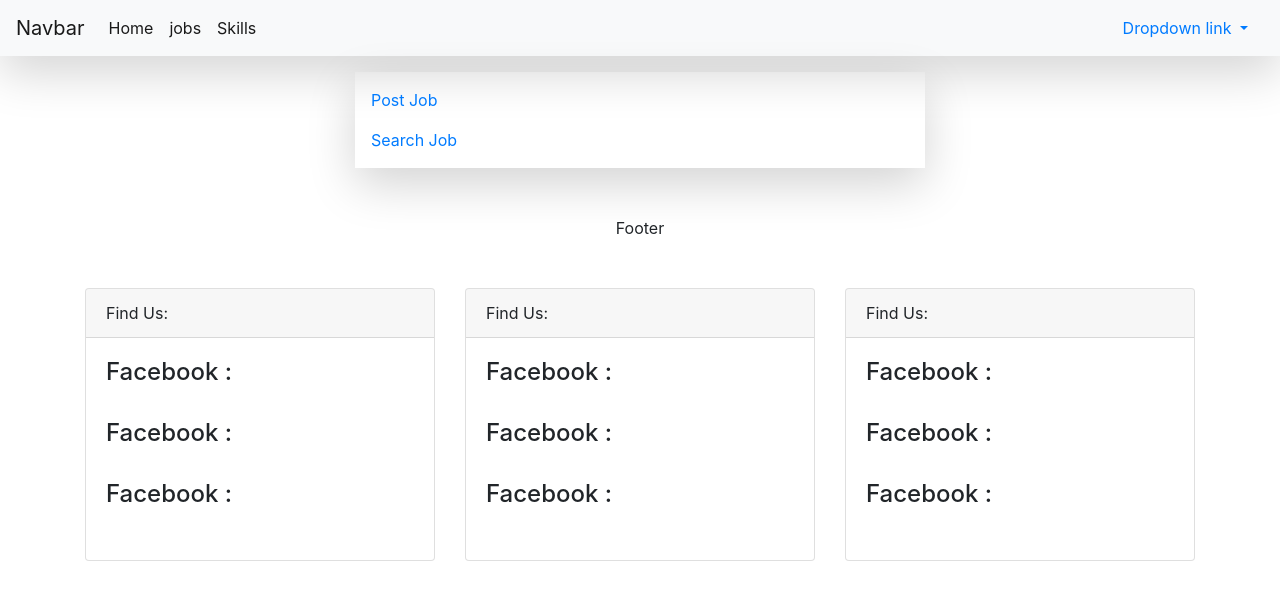
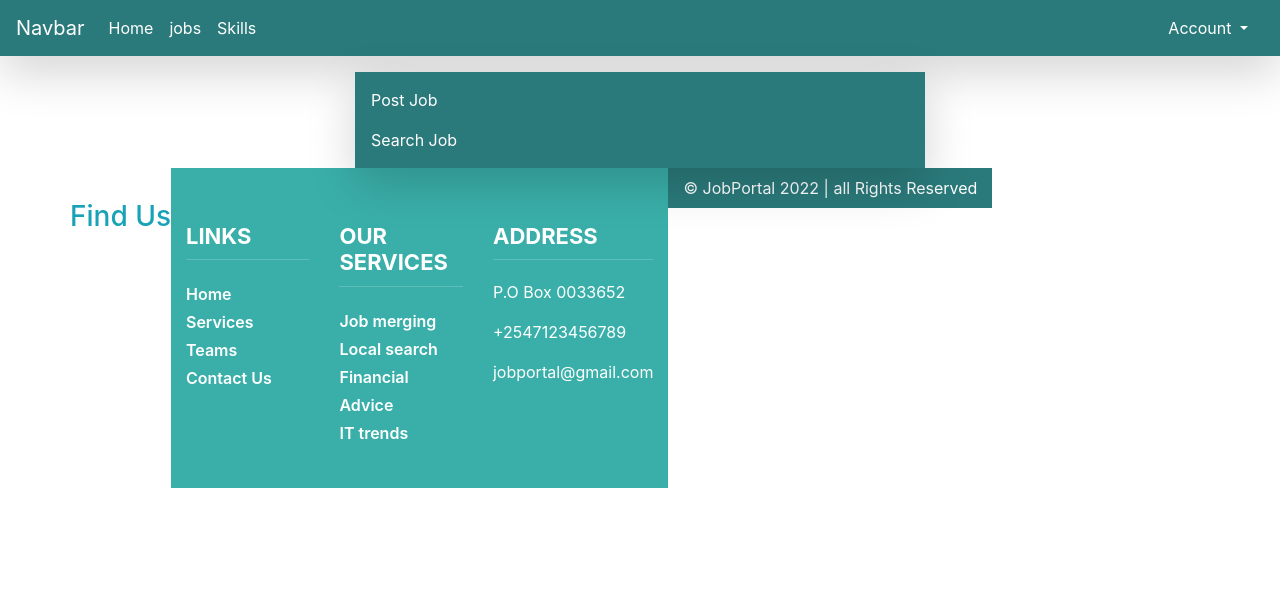
Before and after one commit to jodham/online_jobportal, a Django app: template portal/myapp/templates/myapp/jobs.html in a window 1280 px wide. Shown: the top 600 px of the page. Run offline with Django 4.2, Linux system fonts and the light colour scheme; the template is opened without the code that fills it, so the values that code supplies are empty; some libraries are stand-ins or nearby versions.

Commit message:
updated jobs page

```diff
--- a/portal/myapp/models.py
+++ b/portal/myapp/models.py
@@ -68,7 +68,7 @@ class Skill(models.Model):
     level = models.ForeignKey(SkillLevel, on_delete=models.CASCADE)
     experience = models.ForeignKey(skillExperience, on_delete=models.CASCADE)
     dateposted = models.DateField(default=timezone.now)
-    fieldImage = models.ImageField(default='default.png', upload_to='media/skillimage')
+    fieldImage = models.ImageField(default='default.png')
     SkillName = models.CharField(max_length=50)
 
     def __str__(self):
--- /dev/null
+++ b/portal/myapp/templates/myapp/assets/footer.html
@@ -0,0 +1,44 @@
+	 <!-------------------footer start---------->
+
+	 <div class="py-3 h3 text-center mt-3 text-info"> Find Us</div>
+
+	<div class="footer">
+		<div class="container">
+			<div class="row">
+				<div class="col">
+					<h5>Links</h5>
+					<ul>
+						<li><a href="#">Home</a></li>
+						<li><a href="#">Services</a></li>
+						<li><a href="#">Teams</a></li>
+						<li><a href="#">Contact Us</a></li>
+					</ul>
+				</div>
+
+				<div class="col">
+					<h5>Our Services</h5>
+					<ul>
+						<li><a href="#">Job merging</a></li>
+						<li><a href="#">Local search</a></li>
+						<li><a href="#">Financial Advice</a></li>
+						<li><a href="#">IT trends</a></li>
+					</ul>
+				</div>
+
+				<div class="col">
+					<h5>Address</h5>
+					<p>P.O Box 0033652</p>
+					<p>+2547123456789</p>
+					<p>jobportal@gmail.com</p>
+				</div>
+			</div>
+		</div>
+	</div>
+					<!-------------------footer end------------>
+					<!-------------------copyright start------------>
+	<div class="copyright">
+		<div class="container">
+			<p>&copy; JobPortal 2022 | all Rights Reserved</p>
+		</div>
+	</div>
+         <!-------------------copyright end------------>
--- a/portal/myapp/templates/myapp/assets/navbar.html
+++ b/portal/myapp/templates/myapp/assets/navbar.html
@@ -1,8 +1,8 @@
 {%load static%}
-<nav class="navbar navbar-expand-lg navbar-light bg-light shadow-lg">
+<nav class="navbar navbar-expand-lg shadow-lg">
   <a class="navbar-brand" href="#">Navbar</a>
 <button class="navbar-toggler" id="navbtn" type="button" data-target="#navbarNavDropdown" aria-controls="navbarNavDropdown" aria-expanded="True" aria-label="Toggle navigation">
-    <span class="navbar-toggler-icon"></span>
+    <span class="navbar-toggler-icon">menu</span>
   </button>
   <div class="navbar-collapse collapse" id="navbarDropdown">
     <ul class="navbar-nav">
@@ -18,7 +18,7 @@
     </ul>
       <div class="form-inline ml-auto my-2 my-lg-0 d-block">
         <a class="nav-link dropdown-toggle" href="#" id="navbarDropdownMenu" data-toggle="dropdown" aria-haspopup="true" aria-expanded="false">
-          Dropdown link
+          Account
         </a>
         <div class="dropdown-menu z-index-2" id="dropdownmenu">
             <ul class="ml-auto my-2 my-lg-0">
--- a/portal/myapp/templates/myapp/base.html
+++ b/portal/myapp/templates/myapp/base.html
@@ -26,42 +26,7 @@
 {% block content%}
 
 {%endblock content%}
-    <div class="py-5 text-center">Footer</div>
-    <div class="row">
-
-      <div class="col-md-4">
-          <div class="card">
-              <div class="card-header">Find Us:</div>
-              <div class="card-body">
-                  <h4>Facebook :</h4><br>
-                  <h4>Facebook :</h4><br>
-                  <h4>Facebook :</h4><br>
-              </div>
-          </div>
-      </div>
-
-        <div class="col-md-4">
-          <div class="card">
-              <div class="card-header">Find Us:</div>
-              <div class="card-body">
-                  <h4>Facebook :</h4><br>
-                  <h4>Facebook :</h4><br>
-                  <h4>Facebook :</h4><br>
-              </div>
-          </div>
-      </div>
-
-      <div class="col-md-4">
-          <div class="card">
-              <div class="card-header">Find Us:</div>
-              <div class="card-body">
-                  <h4>Facebook :</h4><br>
-                  <h4>Facebook :</h4><br>
-                  <h4>Facebook :</h4><br>
-              </div>
-          </div>
-      </div>
-    </div>
+    {%include 'myapp/assets/footer.html'%}
 </div>
 <!---------------------------------------------------scripts-----------------
 <script type="text/javascript" src="{%static 'bootstrap/js/jquery.slim.min.js'%}"></script>
--- a/portal/myapp/templates/myapp/jobs.html
+++ b/portal/myapp/templates/myapp/jobs.html
@@ -11,21 +11,55 @@
     </div>
 </div>
 <div class="row">
-{% for job in jobs %}
-    <div class="col-4 mt-3">
-        <div class="card" style="width: 18rem;">
-          <div class="card-header">
-              {{job.job_post_title}}
-          </div>
-          <ul class="list-group list-group-flush">
-            <li class="list-group-item">{{job.job_type_id}}</li>
-            <li class="list-group-item">{{job.job_description}}</li>
-            <li class="list-group-item">{{job.job_posted_by}}</li>
-          </ul>
+<!--{% for job in jobs %}-->
+<!--    <div class="col-4 mt-3">-->
+<!--        <div class="card" style="width: 18rem;">-->
+<!--          <div class="card-header">-->
+<!--              {{job.job_post_title}}-->
+<!--          </div>-->
+<!--          <ul class="list-group list-group-flush">-->
+<!--            <li class="list-group-item">{{job.job_type_id}}</li>-->
+<!--            <li class="list-group-item">{{job.job_description}}</li>-->
+<!--            <li class="list-group-item">{{job.job_posted_by}}</li>-->
+<!--          </ul>-->
+<!--        </div>-->
+<!--    </div>-->
+<!--{% endfor %}-->
+    {%for x in jobs%}
+    {%if job_posted_by == request.user%}
+    <div class="col-md-8 mt-4 shadow-lg p-2">
+        <div class="card">
+            <div class="card-header">
+                <img class="thumbnail image-fluid" src="{%static 'media/default.png'%}"> date posted
+            </div>
+            <div class="card-body">
+                <div class="row">
+                    <div class="col-md-2">
+                        <img src="{%static 'media/default.png'%}" class="image-fluid" alt="jobimage">
+                    </div>
+                    <div class="col-md-8 ml-4">
+                        I need 2 web developers to help in designing
+                        an e-commerce website, the expected developers
+                        should have goog knowledge of the latest
+                        web technologies.
+                    </div>
+                </div>
+            </div>
         </div>
     </div>
-{% endfor %}
-</div>
-
-
+    </div>
+{%else%}
+<div class="row py-5">
+    <div class="col-lg-6">
+        <div class="card-header">
+            <label class="h3">Sorry!!</label>
+        </div>
+        <div class="card-body">
+            <p class="h4 text-info">No jobs at the moment come back later!!</p>
+            <a class="btn btn-success" href="{%url 'newjob'%}">Post a job</a>
+        </div>
+    </div>
+</div><br>
+{%endif%}
+{%endfor%}
 {% endblock content %}
--- a/portal/myapp/templates/myapp/skill_list.html
+++ b/portal/myapp/templates/myapp/skill_list.html
@@ -1,8 +1,10 @@
 {% extends 'myapp/base.html'%}
 {%load static%}
 {% block content %}
-<div class="float-right mt-3">
-    <a class="btn btn-primary ml-3" href="{%url 'new-skill'%}">Add New Skill</a>
+<div class="row">
+    <div class="float-right mt-3 py-3 center-text">
+        <a class="btn btn-primary " href="{%url 'new-skill'%}">Add New Skill</a>
+    </div>
 </div>
 {%for x in skill%}
 {%if x.author == user%}
--- a/portal/portal/settings.py
+++ b/portal/portal/settings.py
@@ -122,9 +122,9 @@ USE_TZ = True
 # https://docs.djangoproject.com/en/4.0/howto/static-files/
 
 STATIC_URL = '/static/'
-MEDIA_URL = '/media/'
+MEDIA_URL = '/images/'
 MEDIA_ROOT = [
-    os.path.join(BASE_DIR, 'media')
+    os.path.join(BASE_DIR, 'static/images')
 ]
 STATICFILES_DIRS = [
     os.path.join(BASE_DIR, 'static')
--- a/portal/static/css/main.css
+++ b/portal/static/css/main.css
@@ -1,3 +1,65 @@
 .homeimage{
     width: 100%;
 }
+/*----------------------navbar---------*/
+.navbar{
+    background-color:  #2B7A7B;
+}
+.navbar a{
+    color: #ffffff;
+}
+.navbar ul li a{
+    color: #ffffff;
+}
+.navbar .navbar-toggler-icon{
+   background-color: #ffffff;
+   color: #00000
+}
+/*-----------x-----------navbar-----x----*/
+/*footer style*/
+.footer{
+	padding: 55px 0 25px;
+	background-color: #3AAFA9;
+}
+.footer h5{
+	color: #fff;
+	font-size: 22px;
+	font-weight: 700;
+	text-transform: uppercase;
+	border-bottom: 1px solid #ffffff30;
+	padding-bottom: 10px;
+	margin-bottom: 20px;
+}
+.footer ul{
+     padding-left: 0;
+     list-style: none;
+}
+.footer ul li{
+	line-height: 28px;
+	font-weight: 600;
+}
+.footer ul li a{
+     color: #FEFFFF;
+}
+.footer ul li a:hover{
+	color: #ffffff;
+}
+.footer p{
+    color: #FEFFFF;
+}
+#dropdownmenu ul li{
+    list-style-type: none;
+}
+/*footer style*/
+/*copyright style*/
+.copyright{
+	height: 40px;
+	background-color: #2B7A7B;
+	line-height: 40px;
+}
+.copyright p{
+	margin-bottom: 0;
+	color: #FEFFFF;
+	text-align: center;
+}
+/*copyright style*/
```
Also changed, not shown: portal/myapp/migrations/0013_auto_20220830_1942.py (added), portal/myapp/migrations/0014_auto_20220830_1947.py (added).
